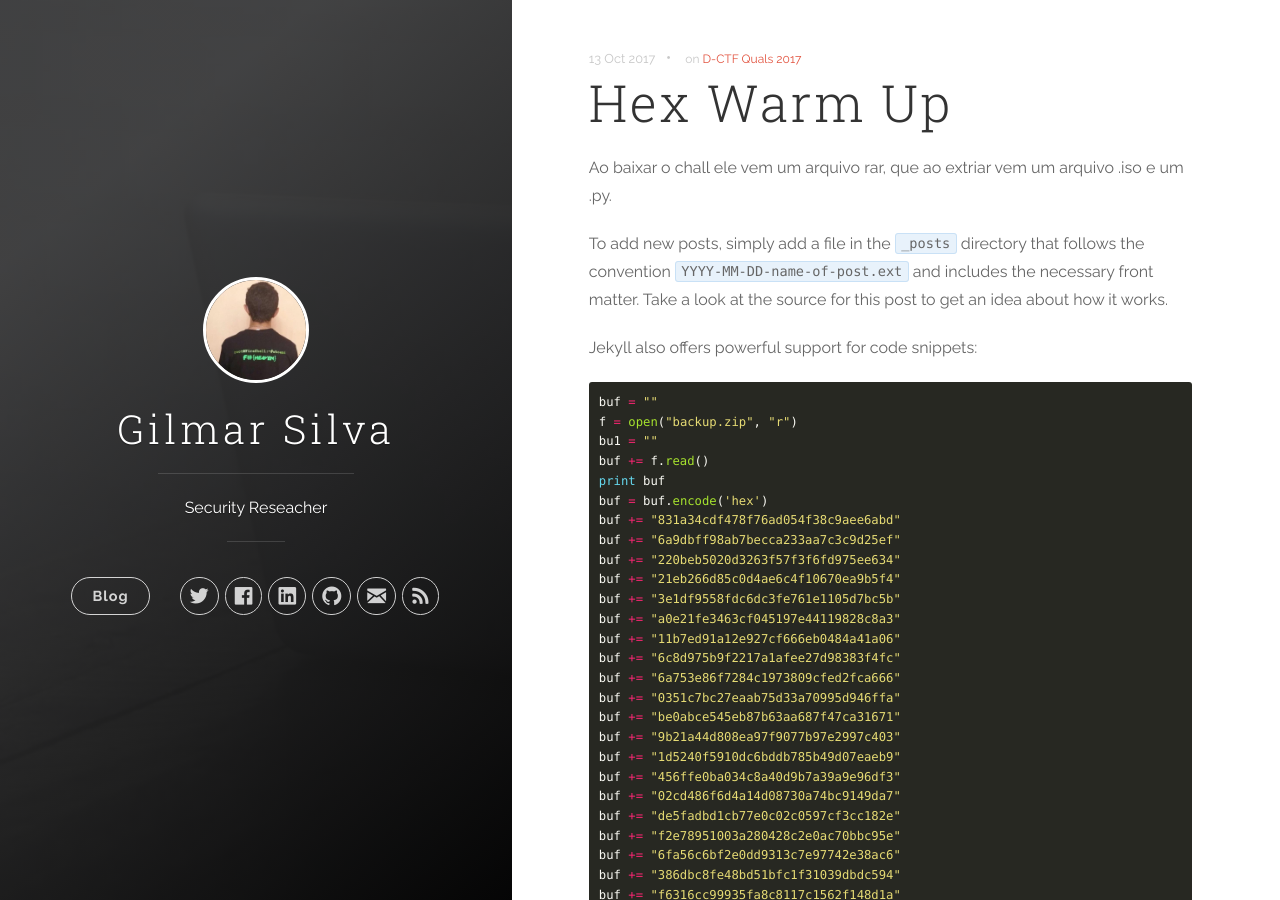
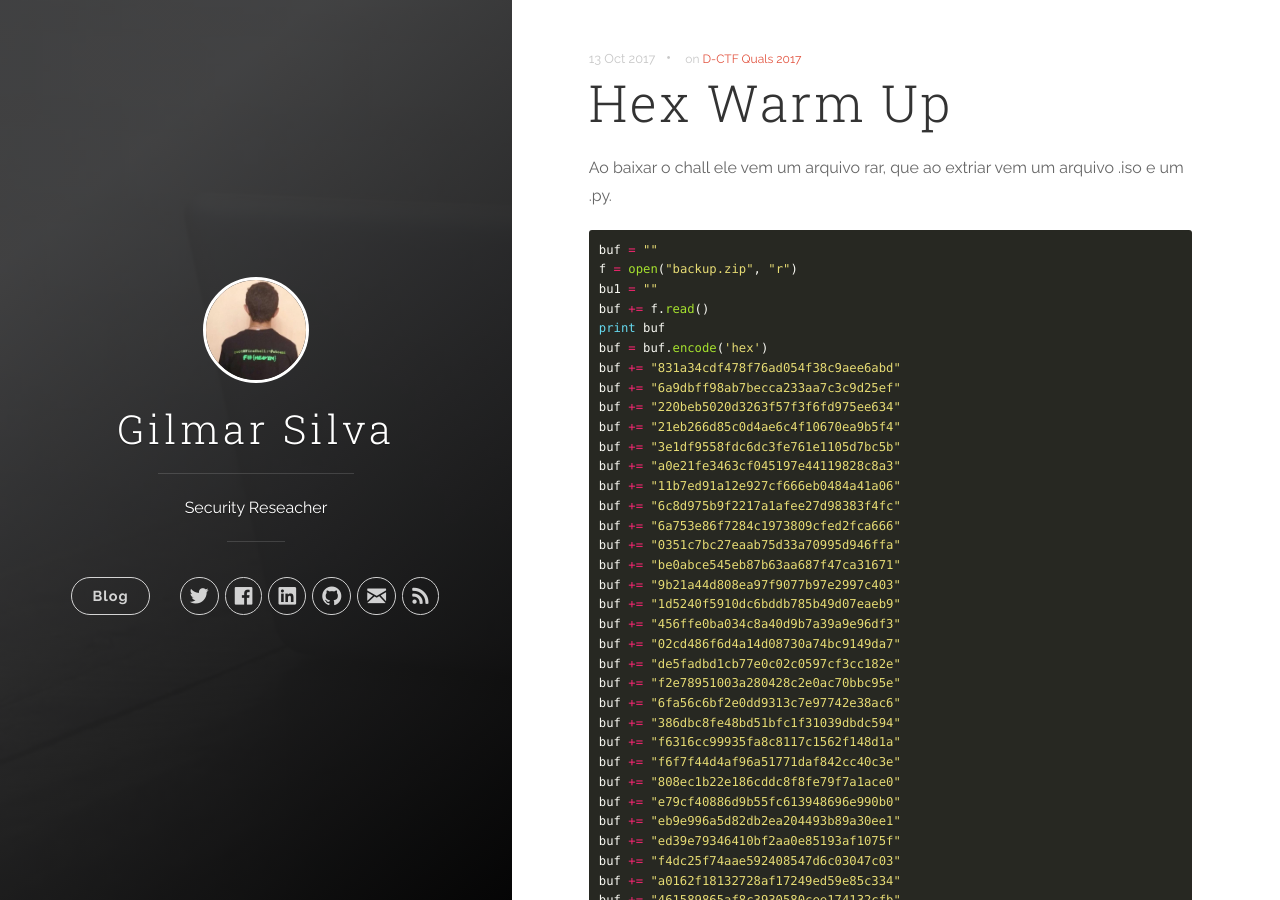
Before and after one commit to k13w/heavenh.github.io, a Jekyll site: the page built from _posts/2016-01-08-welcome-to-jekyll.markdown, in a window 1280 px wide and 900 px high. Built offline with Jekyll 4.4.1, drawn with Linux system fonts in a browser that asks for light colours; nearby versions of some CDN libraries.

Commit message:
:hammer:
:hammer:

````diff
--- a/_posts/2016-01-08-welcome-to-jekyll.markdown
+++ b/_posts/2016-01-08-welcome-to-jekyll.markdown
@@ -5,10 +5,6 @@ categories: [write-ups]
 tags: [D-CTF Quals 2017]
 ---
 Ao baixar o chall ele vem um arquivo rar, que ao extriar vem um arquivo .iso e um .py.
-
-To add new posts, simply add a file in the `_posts` directory that follows the convention `YYYY-MM-DD-name-of-post.ext` and includes the necessary front matter. Take a look at the source for this post to get an idea about how it works.
-
-Jekyll also offers powerful support for code snippets:
 
 ``` python
 buf = ""
````
